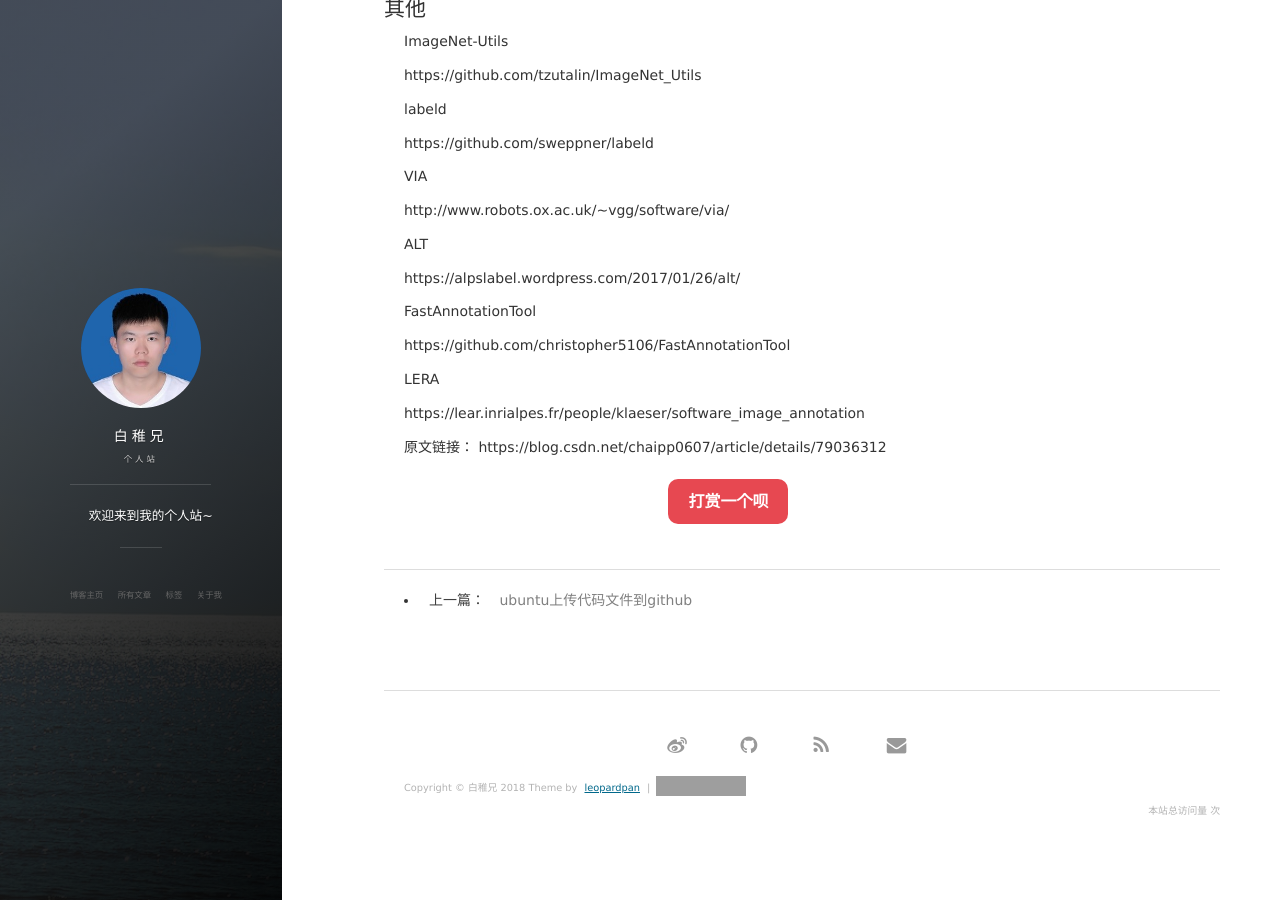
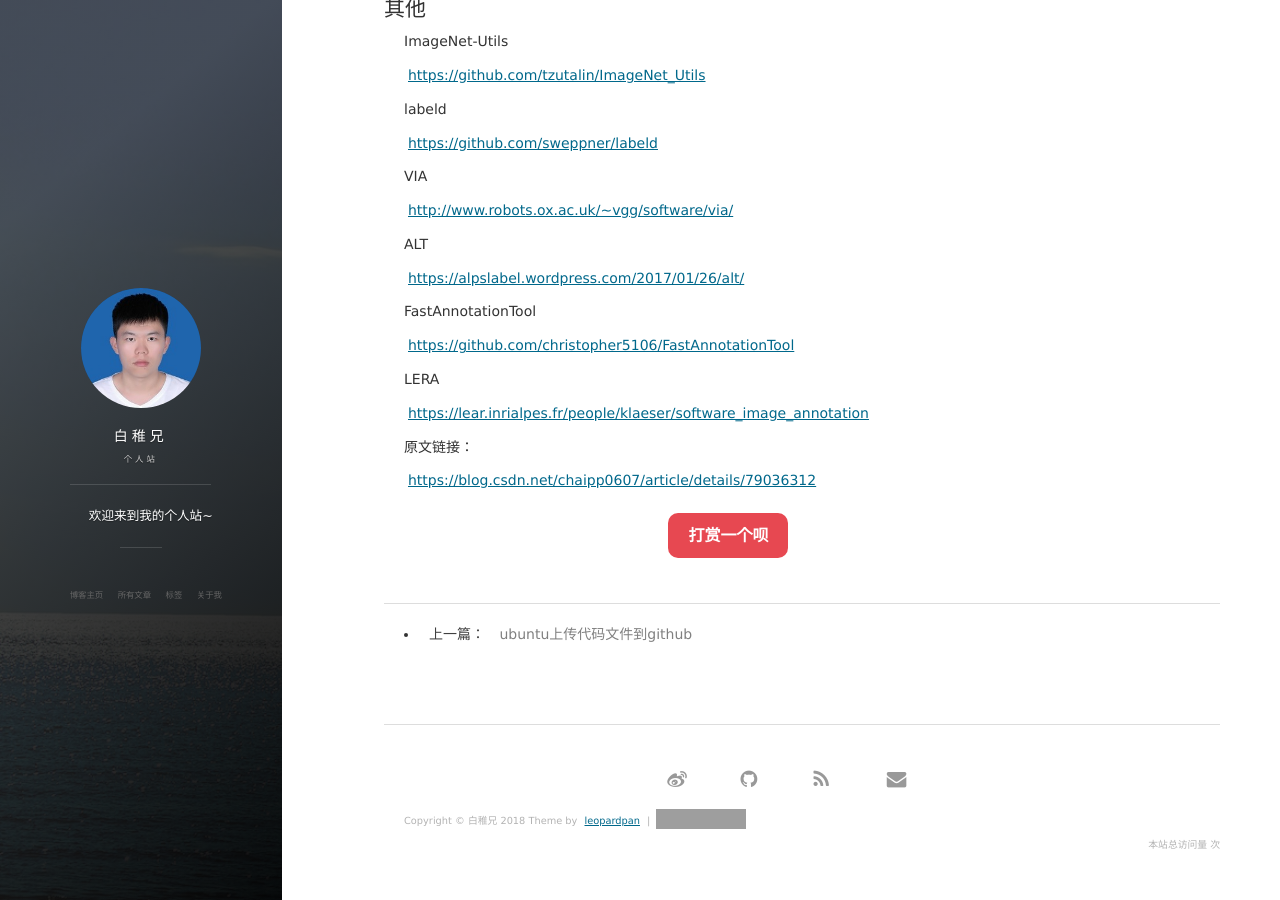
Before and after one commit to xujingxu/xujingxu.github.io, a Jekyll site: the page built from _posts/2018-06-12-深度学习常用图像标注工具.md, in a window 1280 px wide and 900 px high, scrolled down 2321 px. Built offline with Jekyll 4.4.1, drawn with Linux system fonts in a browser that asks for light colours; nearby versions of some CDN libraries; comment, search, counter and statistics services are not loaded; part of the change alters nothing that is shown; some of the changed text lies outside the part shown; grey boxes are pictures that could not be loaded.

```diff
--- a/_posts/2018-06-12-深度学习常用图像标注工具.md
+++ b/_posts/2018-06-12-深度学习常用图像标注工具.md
@@ -18,11 +18,12 @@ Labelme适用于图像分割任务的数据集制作：
 
 它来自下面的项目：
 
-https://github.com/wkentaro/labelme
+<a target="_blank" href="https://github.com/wkentaro/labelme/"> https://github.com/wkentaro/labelme </a>
 
 该软件实现了最基本的分割数据标注工作，在save后将保持Object的一些信息到一个json文件中，如下：
 
-https://github.com/wkentaro/labelme/blob/master/static/apc2016_obj3.json
+<a target="_blank" href="https://github.com/wkentaro/labelme/blob/master/static/apc2016_obj3.json/"> https://github.com/wkentaro/labelme/blob/master/static/apc2016_obj3.json </a>
+
 
 同时该软件提供了将json文件转化为labelimage的功能：
 
@@ -32,7 +33,7 @@ IAT适用于图像分割任务的数据集制作：
 
 它来自下面的项目：
 
-http://www.ivl.disco.unimib.it/activities/imgann/
+<a target="_blank" href="http://www.ivl.disco.unimib.it/activities/imgann/"> http://www.ivl.disco.unimib.it/activities/imgann/ </a>
 
 比较有特色的是，它支持一些基础形状的选择，比如要分割的物体是个圆形的，那么分割时可以直接选择圆形，而不是用多边形选点。
 
@@ -44,7 +45,7 @@ Labelmg适用于图像检测任务的数据集制作：
 
 它来自下面的项目：
 
-https://github.com/tzutalin/labelImg
+<a target="_blank" href="https://github.com/tzutalin/labelImg/"> https://github.com/tzutalin/labelImg </a>
 
 其中标签存储功能和“Next Image”、“Prev Image”的设计使用起来比较方便。
 
@@ -56,7 +57,7 @@ yolo_mark适用于图像检测任务的数据集制作：
 
 它来自于下面的项目：
 
-https://github.com/AlexeyAB/Yolo_mark
+<a target="_blank" href="https://github.com/AlexeyAB/Yolo_mark/"> https://github.com/AlexeyAB/Yolo_mark </a>
 
 它是yolo2的团队开源的一个图像标注工具，为了方便其他人使用yolo2训练自己的任务模型。在linux和win下都可运行，依赖opencv库。
 
@@ -66,7 +67,7 @@ Vatic适用于图像检测任务的数据集制作：
 
 它来自下面的项目：
 
-http://carlvondrick.com/vatic/
+<a target="_blank" href="http://carlvondrick.com/vatic/"> http://carlvondrick.com/vatic/ </a>
 
 比较特别的是，它可以做视频的标注，比如一个25fps的视频，只需要隔100帧左右手动标注一下物体的位置，最后在整个视频中就能有比较好的效果。
 这依赖于软件集成的opencv的追踪算法。
@@ -77,9 +78,9 @@ Sloth适用于图像检测任务的数据集制作：
 
 它来自下面的项目：
 
-https://github.com/cvhciKIT/sloth;
+<a target="_blank" href="https://github.com/cvhciKIT/sloth/"> https://github.com/cvhciKIT/sloth </a>
 
-https://cvhci.anthropomatik.kit.edu/~baeuml/projects/a-universal-labeling-tool-for-computer-vision-sloth/
+<a target="_blank" href="https://cvhci.anthropomatik.kit.edu/~baeuml/projects/a-universal-labeling-tool-for-computer-vision-sloth/"> https://cvhci.anthropomatik.kit.edu/~baeuml/projects/a-universal-labeling-tool-for-computer-vision-sloth/</a>
 
 在标注label的时候，该软件可以存储标签，并呈现标注过的图片中的bbox列表。
 
@@ -89,7 +90,7 @@ Annotorious适用于图像检测任务的数据集制作：
 
 它来自下面的项目：
 
-http://annotorious.github.io/index.html
+<a target="_blank" href="http://annotorious.github.io/index.html/"> http://annotorious.github.io/index.html</a>
 
 代码写的相当规范，提供了相应的API接口，方便直接修改和调用。
 
@@ -99,7 +100,7 @@ RectLabel适用于图像检测任务的数据集制作：
 
 它来自下面的项目：
 
-https://rectlabel.com/
+<a target="_blank" href="https://rectlabel.com/"> https://rectlabel.com/</a>
 
 这是一个适用于Mac OS X的软件，而且可以在apple app store中直接下载。
 
@@ -109,7 +110,7 @@ VoTT适用于图像检测任务的数据集制作：
 
 它来自下面的项目：
 
-https://github.com/Microsoft/VoTT/
+<a target="_blank" href="https://github.com/Microsoft/VoTT/"> https://github.com/Microsoft/VoTT/ </a>
 
 微软的开源工具，既可以标注视频，也可以标注图片，而且支持已有模型的集成，功能强大。
 
@@ -119,33 +120,36 @@ images_annotation_programme适用于图像检测任务的数据集制作：
 
 它来自下面的项目：
 
-https://github.com/frederictost/images_annotation_programme
+<a target="_blank" href="https://github.com/frederictost/images_annotation_programme/"> https://github.com/frederictost/images_annotation_programme </a>
+
 
 ## 其他
 
 ImageNet-Utils
 
-https://github.com/tzutalin/ImageNet_Utils
+<a target="_blank" href="https://github.com/tzutalin/ImageNet_Utils/"> https://github.com/tzutalin/ImageNet_Utils </a>
 
 labeld
 
-https://github.com/sweppner/labeld
+<a target="_blank" href="https://github.com/sweppner/labeld/"> https://github.com/sweppner/labeld </a>
 
 VIA
 
-http://www.robots.ox.ac.uk/~vgg/software/via/
+<a target="_blank" href="http://www.robots.ox.ac.uk/~vgg/software/via/"> http://www.robots.ox.ac.uk/~vgg/software/via/ </a>
 
 ALT
 
-https://alpslabel.wordpress.com/2017/01/26/alt/
+<a target="_blank" href="https://alpslabel.wordpress.com/2017/01/26/alt/"> https://alpslabel.wordpress.com/2017/01/26/alt/</a>
 
 FastAnnotationTool
 
-https://github.com/christopher5106/FastAnnotationTool
+<a target="_blank" href="https://github.com/christopher5106/FastAnnotationTool/"> https://github.com/christopher5106/FastAnnotationTool</a>
 
 LERA
 
-https://lear.inrialpes.fr/people/klaeser/software_image_annotation
+<a target="_blank" href="https://lear.inrialpes.fr/people/klaeser/software_image_annotation/"> https://lear.inrialpes.fr/people/klaeser/software_image_annotation </a>
+
 
 原文链接：
-https://blog.csdn.net/chaipp0607/article/details/79036312
+
+<a target="_blank" href="https://blog.csdn.net/chaipp0607/article/details/79036312/"> https://blog.csdn.net/chaipp0607/article/details/79036312</a>
```
